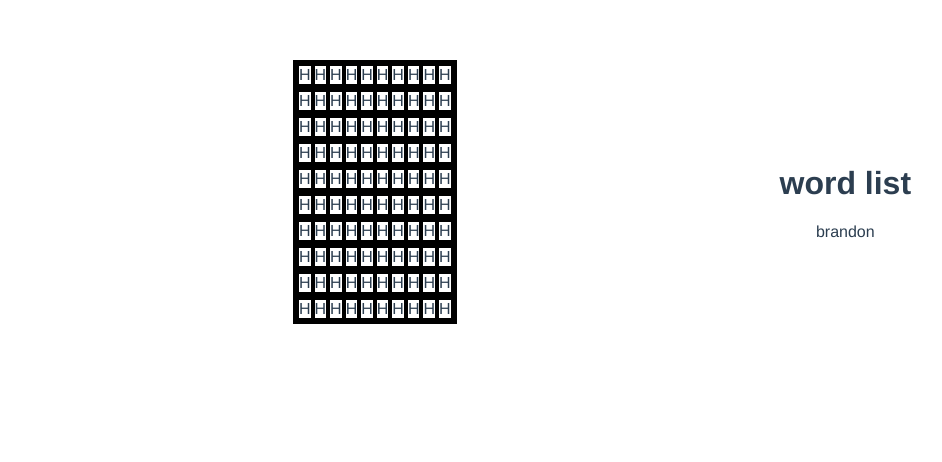
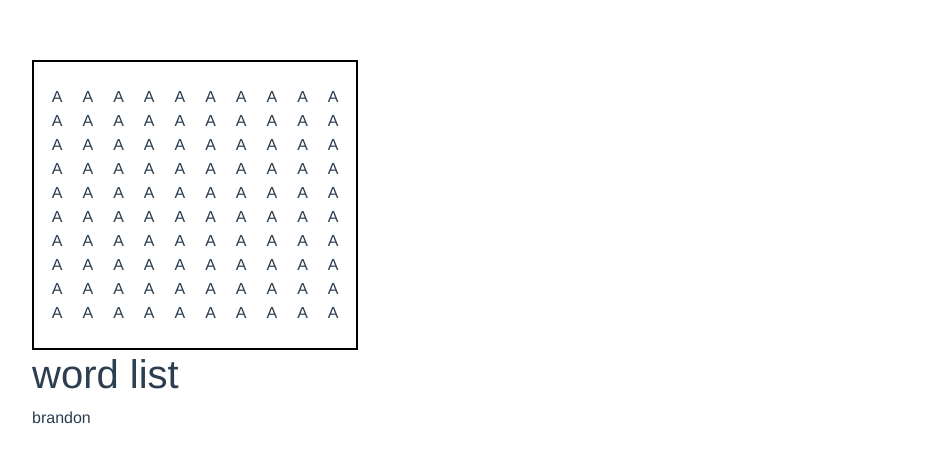
Before and after one commit to beefan/word-search-vue, a Vue app: page / in a window 1280 px wide. Shown: the top 462 px of the page, without its empty margins (38-980 px from the left). Built offline with nearby package versions, Linux system fonts and the light colour scheme.

Commit message:
grid styled to respond to changing size

```diff
--- a/package.json
+++ b/package.json
@@ -8,6 +8,8 @@
     "lint": "vue-cli-service lint"
   },
   "dependencies": {
+    "bootstrap": "^4.4.1",
+    "bootstrap-vue": "^2.13.0",
     "core-js": "^3.6.4",
     "vue": "^2.6.11",
     "vuex": "^3.3.0"
--- a/src/App.vue
+++ b/src/App.vue
@@ -1,8 +1,12 @@
 <template>
-  <div id="app">
-    <word-search />
-    <word-list />
-  </div>
+  <b-container id="app">
+    <b-row>
+      <word-search />
+    </b-row>
+    <b-row>
+      <word-list />
+    </b-row>
+  </b-container>
 </template>
 
 <script>
@@ -28,11 +32,9 @@ export default {
   font-family: Avenir, Helvetica, Arial, sans-serif;
   -webkit-font-smoothing: antialiased;
   -moz-osx-font-smoothing: grayscale;
-  text-align: center;
   color: #2c3e50;
   margin-top: 60px;
-  display: flex;
+  justify-content: center;
   align-items: center;
-  justify-content: space-evenly;
 }
 </style>
--- a/src/components/WordSearch.vue
+++ b/src/components/WordSearch.vue
@@ -1,7 +1,9 @@
 <template>
   <div id="search">
-    <div class="row" v-for="x in rows" v-bind:key="x" >
-      <div class="letter" v-for="x in rows" v-bind:key="x">H</div>
+    <div class="row" v-for="x in rows" v-bind:key="x">
+      <div class="letter" v-for="x in rows" v-bind:key="x">
+        {{'A'}}
+      </div>
     </div>
   </div>
 </template>
@@ -28,14 +30,18 @@ export default {
 <style>
 #search {
   border: 2px solid black;
+  display: flex;
+  flex-flow: column;
+  padding: 2%;
 }
-#search .row {
-  border: 2px solid black;
+.row {
   display: flex;
   flex-flow: row;
   flex-wrap: nowrap;
 }
-#search .row .letter {
-  border: 2px solid black;
+.letter {
+  text-align: center;
+  margin-left: 10px;
+  margin-right: 10px;
 }
 </style>
--- a/src/main.js
+++ b/src/main.js
@@ -1,8 +1,13 @@
 import Vue from "vue";
 import App from "./App.vue";
 import store from "./store/index.js";
+import { BootstrapVue, IconsPlugin } from "bootstrap-vue";
+import "bootstrap/dist/css/bootstrap.css";
+import "bootstrap-vue/dist/bootstrap-vue.css";
 
 Vue.config.productionTip = false;
+Vue.use(BootstrapVue);
+Vue.use(IconsPlugin);
 
 new Vue({
   render: h => h(App),
```
Also changed, not shown: 1 other file (tests, documents, lock files or other folders).
